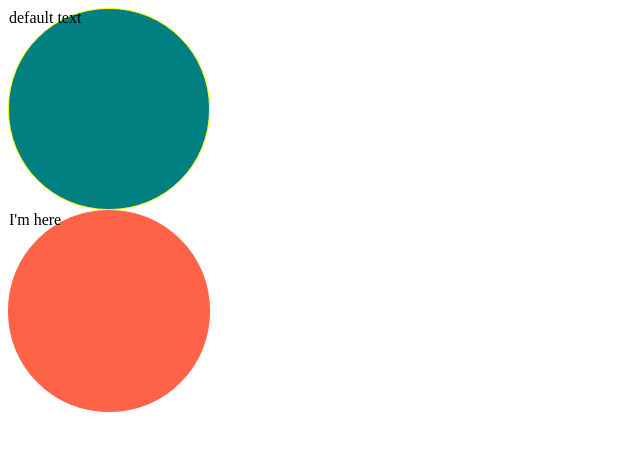
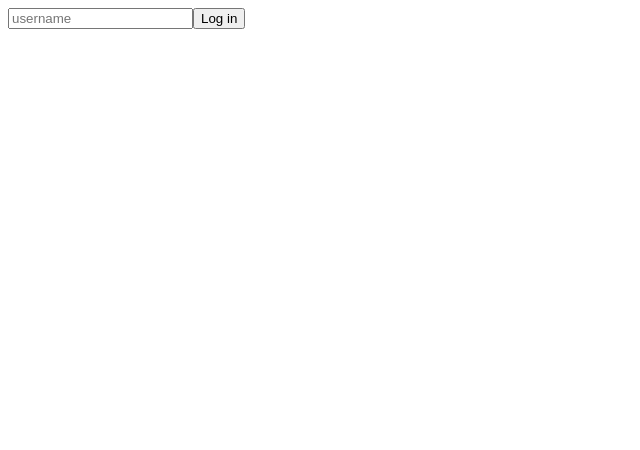
Before and after one commit to peppersora/react-masterclass, a React (Create React App) app: page / in a window 1280 px wide. Shown: the top 450 px of the page, without its empty margins (0-640 px from the left). Built offline with nearby package versions, Linux system fonts and the light colour scheme.

Commit message:
typescript style

```diff
--- a/src/App.tsx
+++ b/src/App.tsx
@@ -1,11 +1,29 @@
-import styled,{keyframes} from "styled-components";
-import Circle from "./Circle";
+import { useState } from "react";
 
 function App() {
+  const [value, setValue] = useState("");
+  const onchange = (event: React.FormEvent<HTMLInputElement>) =>{
+    const {
+      currentTarget:{value},
+    } = event;
+    setValue(value);
+  };
+  // event의 any type이란 any => 말그대로 아무타입이나 될 수 있다는 뜻
+  // 하지만 우리는 any를 지양해야한다. 항상 타입스크립트에게 무슨
+  // 타입인지를 쓰거나 설명하고자 노력해야함
+  const onsubmit = (event: React.FormEvent<HTMLFormElement>) =>{
+    event.preventDefault();
+    console.log("hello", value);
+  }
   return (
   <div>
-    <Circle borderColor="yellow" bgColor="teal"/>
-    <Circle text="I'm here" bgColor="tomato"/>
+    <form onSubmit={onsubmit}>
+      <input value={value}
+      onChange={onchange}
+      type="text"
+      placeholder="username" />
+      <button>Log in</button>
+    </form>
   </div>
   );
 }
--- a/src/Circle.tsx
+++ /dev/null
@@ -1,49 +0,0 @@
-import styled from "styled-components"
-
-interface ContainerProps {
-    bgColor:string;
-    borderColor?:string;
-    text?:string;
-
-}
-
-const Container = styled.div<ContainerProps>`
-    width: 200px;
-    height: 200px;
-    background-color: ${(props) => props.bgColor} ;
-    border-radius: 100px;
-    border: 1px solid ${(props) => props.borderColor};
-`;
-
-
-interface CircleProps {
-    bgColor:string;
-    borderColor?: string;
-    text?:string;
-}
-
-function Circle({bgColor,borderColor,text = "default text"}: ContainerProps){
-    return(
-        <Container
-        bgColor={bgColor}
-        borderColor={borderColor ?? bgColor}
-       >
-            {text}
-        </Container>
-        // bordercolor에서 bordercolor가 있다면 bordercolor를 사용하고 없다면 bgcolor를 사용하세요
-    );
-}
-export default Circle;
-
-
-interface PlayerShape {
-    name:string;
-    age: number;
-}
-
-const sayHello = (playerObj:PlayerShape) =>
-`Hello ${playerObj.name}; you are ${playerObj.age} years old`;
-
-
-sayHello({name:"sora",age:28});
-sayHello({name: "nico",age:11});
--- a/src/index.tsx
+++ b/src/index.tsx
@@ -1,14 +1,16 @@
 import React from 'react';
 import ReactDOM from 'react-dom/client';
+import { ThemeProvider } from 'styled-components';
 import App from './App';
+import { lightTheme } from './theme';
 
 const root = ReactDOM.createRoot(document.getElementById("root") as HTMLElement);
 
 
 root.render(
   <React.StrictMode>
-
+   <ThemeProvider theme={lightTheme}>
     <App />
-
+    </ThemeProvider>
   </React.StrictMode>
 );
--- /dev/null
+++ b/src/theme.ts
@@ -0,0 +1,16 @@
+/* styled 파일에 정의된 속성들과 똑같아야함
+ */
+
+import { DefaultTheme } from "styled-components";
+
+export const lightTheme:DefaultTheme = {
+    textColor: "white",
+    bgColor: "black",
+    btnColor: "tomato"
+}
+
+export const darkTheme:DefaultTheme = {
+    textColor: "black",
+    bgColor: "white",
+    btnColor: "teal"
+}
```
Also changed, not shown: src/styled.d.ts (added, +15 -0 lines).
